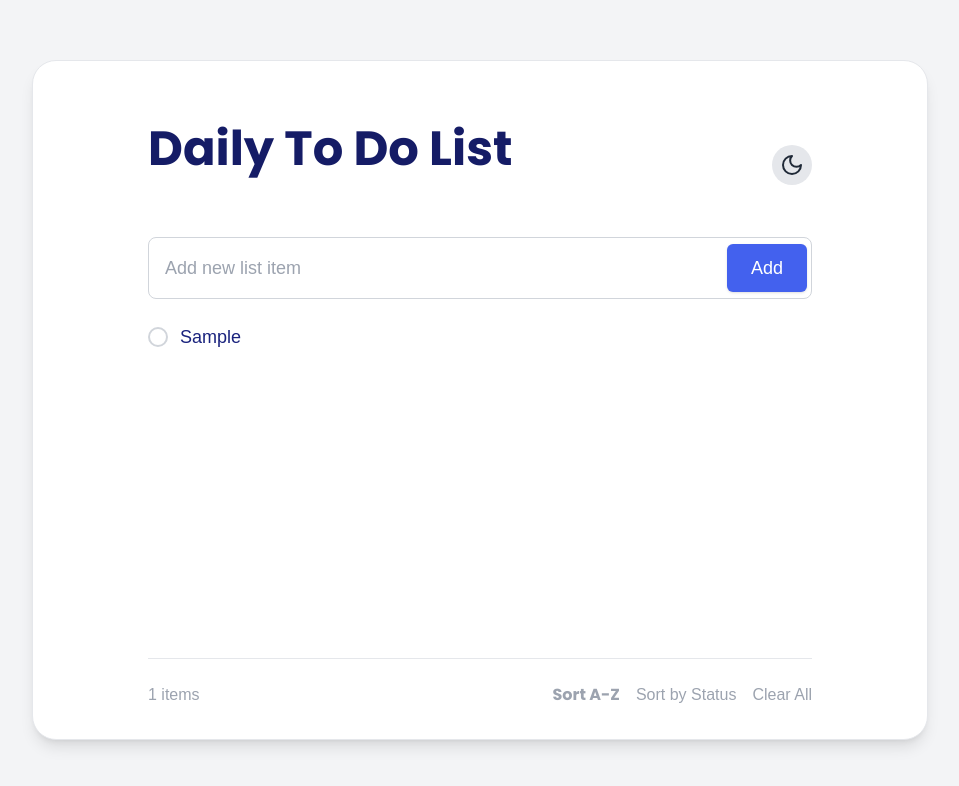
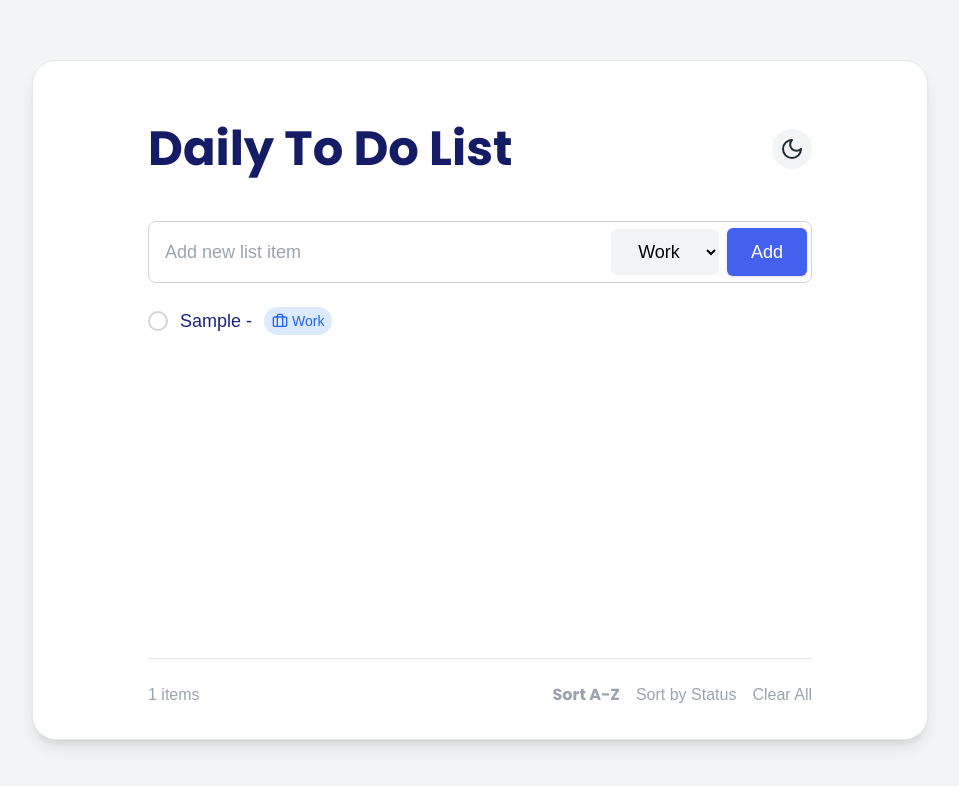
Before and after one commit to vbkalmane22/NEXTJS_TODO_LIST, a Next.js app: page / in a window 1280 px wide. Both pictures are taken after typing "Sample" into the empty fields and a click on the button "Add". Shown: the top 786 px of the page, without its empty margins (160-1119 px from the left). Built offline with nearby package versions, Linux system fonts and the light colour scheme; a web font is replaced by a local one.

Commit message:
Pile tag

```diff
--- a/components/AddTodo.tsx
+++ b/components/AddTodo.tsx
@@ -4,13 +4,14 @@ import { Button } from '@/components/ui/button'
 
 interface AddTodoFormProps {
   isDark:boolean,
-  onAdd: (text: string) => void
+  onAdd: (text: string,category:string) => void
 }
 
 const AddTodo: React.FC<AddTodoFormProps> = ({ onAdd,isDark }) => {
   const [newItem, setNewItem] = useState('');
   const [error, setError] = useState('');
-console.log("Dark in addtodo",isDark)
+  const [category, setCategory] = useState('Work')
+
   const handleSubmit = (e: React.FormEvent) => {
     e.preventDefault()
     if (newItem.trim() === '') {
@@ -18,7 +19,7 @@ console.log("Dark in addtodo",isDark)
       return;
     }
     if (newItem.trim()) {
-      onAdd(newItem.trim())
+      onAdd(newItem.trim(),category)
       setNewItem('')
       setError('');
     }
@@ -35,7 +36,15 @@ console.log("Dark in addtodo",isDark)
             placeholder="Add new list item"
             className="flex-1 p-4 text-lg text-gray-600 placeholder-gray-400 bg-transparent border-none focus:outline-none rounded-l-md"
           />
-
+            <select
+            value={category}
+            onChange={(e) => setCategory(e.target.value)}
+            className={`px-2 py-3 text-lg ${isDark ? 'bg-gray-800 text-gray-200 border-gray-600' : 'bg-gray-100 text-black border-gray-300'} border border-none rounded-md focus:outline-none mx-2 text-center`}
+          >
+            <option value="Work">Work</option>
+            <option value="Personal">Personal</option>
+            <option value="Urgent">Urgent</option>
+          </select>
           <Button
             type="submit"
             className="px-6 py-6 bg-[#4361ee] hover:bg-[#3851e4] text-white text-lg font-regular rounded-md flex-shrink-0"
--- a/components/TodoItem.tsx
+++ b/components/TodoItem.tsx
@@ -1,14 +1,36 @@
 import React, { useState } from 'react';
-import { Check } from 'lucide-react';
+
+import { Check, Briefcase, User, AlertTriangle } from 'lucide-react';
 
 interface TodoItemProps {
-  todo: { id: number; text: string; done: boolean };
+  todo: { id: number; text: string; done: boolean;category:string };
   onToggle: () => void;
 }
 
 const TodoItem: React.FC<TodoItemProps> = ({ todo, onToggle }) => {
   const [isHovered, setIsHovered] = useState(false);
+  const renderCategoryBadge = () => {
+    let categoryStyle = '';
+    let IconComponent = null;
 
+    if (todo.category === 'Work') {
+      categoryStyle = 'bg-blue-100 text-blue-600';
+      IconComponent = Briefcase;
+    } else if (todo.category === 'Personal') {
+      categoryStyle = 'bg-green-100 text-green-600';
+      IconComponent = User;
+    } else if (todo.category === 'Urgent') {
+      categoryStyle = 'bg-red-100 text-red-600';
+      IconComponent = AlertTriangle;
+    }
+
+    return (
+      <div className={`flex items-center gap-1 px-2 py-1 rounded-full ${categoryStyle}`}>
+        {IconComponent && <IconComponent className="w-4 h-4" />}
+        <span className="text-sm font-medium">{todo.category}</span>
+      </div>
+    );
+  };
   return (
     <div
       className="flex items-center gap-3 group"
@@ -26,9 +48,10 @@ const TodoItem: React.FC<TodoItemProps> = ({ todo, onToggle }) => {
         ${todo.done ? 'line-through text-gray-400' : 'text-[#1a237e]'}
         ${!todo.done && isHovered ? 'text-[#4361ee] cursor-pointer' : ''}
       `}>
-        {todo.text}
+       {todo.text} -
 
       </span>
+      {renderCategoryBadge()}
     </div>
   );
 }
--- a/components/TodoList.tsx
+++ b/components/TodoList.tsx
@@ -11,14 +11,16 @@ type Todo = {
   id: number
   text: string
   done: boolean
+  category:string
+
 }
 type SortType = 'alphabetical' | 'status'
 const TodoList: React.FC = () => {
   const [todos, setTodos] = useState<Todo[]>([])
   const [sortType, setSortType] = useState<SortType>('alphabetical')
   const [isDarkMode, setIsDarkMode] = useState(false)
-  const addTodo = (text: string) => {
-    setTodos([...todos, { id: Date.now(), text, done: false }])
+  const addTodo = (text: string,category:string) => {
+    setTodos([...todos, { id: Date.now(), text, done: false,category }])
   }
 
   const toggleTodo = (id: number) => {
@@ -47,12 +49,13 @@ const TodoList: React.FC = () => {
     setIsDarkMode(!isDarkMode)
   }
   return (
-    <div className="min-h-screen bg-gray-100 flex items-center justify-center py-8">
-    <Card className={`w-full max-w-4xl ${isDarkMode ?'bg-gray-800':'bg-white'} rounded-3xl shadow-lg h-screen max-h-[85vh] flex flex-col p-8`}>
+
+    <div className={`min-h-screen flex items-center justify-center py-8 ${isDarkMode ? 'bg-gray-900' :'bg-gray-100'}`}>
+    <Card className={`w-full max-w-4xl ${isDarkMode ?'bg-gray-800 border border-gray-800':'bg-white'} rounded-3xl shadow-lg h-screen max-h-[85vh] flex flex-col p-8`}>
       <div className="w-4/5 mx-auto flex flex-col h-full mt-8">
-      <div className="flex justify-between items-center mb-8">
-        <h1 className={`text-5xl font-bold ${isDarkMode ?'text-[#ffffff]':'text-[#151c66]'} mb-8`}>Daily To Do List</h1>
-        <button onClick={toggleDarkMode} className={`p-2 rounded-full ${isDarkMode ? 'bg-gray-700' : 'bg-gray-200'} transition-colors duration-200`}>
+      <div className="flex justify-between items-center mb-12">
+        <h1 className={`text-5xl font-bold ${isDarkMode ?'text-[#ffffff]':'text-[#151c66]'}`}>Daily To Do List</h1>
+        <button onClick={toggleDarkMode} className={`p-2 rounded-full ${isDarkMode ? 'bg-gray-700' : 'bg-gray-100'} transition-colors duration-200`}>
                 {isDarkMode ? <Sun className="w-6 h-6 text-yellow-400 bg-gray-700" /> : <Moon className="w-6 h-6 text-gray-800" />}
               </button>
      </div>
@@ -70,7 +73,7 @@ const TodoList: React.FC = () => {
           </div>
         </div>
 
-        <div className="pt-4 mt-auto">
+        <div className="pt-4">
         <TodoFooter
               itemCount={todos.length}
               onClearAll={clearAll}
@@ -81,6 +84,7 @@ const TodoList: React.FC = () => {
       </div>
     </Card>
   </div>
+
   )
 }
 
```
